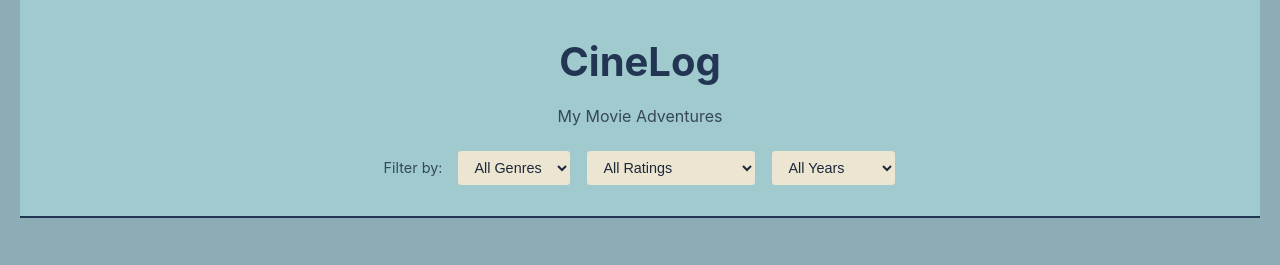
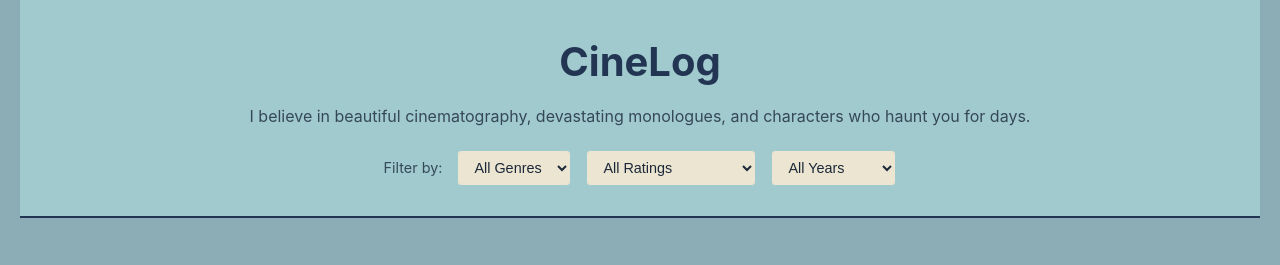
Before and after one commit to eneikyvai/cinelog, a plain HTML site: page index.html in a window 1280 px wide. Shown: the top 265 px of the page. Drawn offline with Linux system fonts and the light colour scheme.

Commit message:
Update index.html

```diff
--- a/index.html
+++ b/index.html
@@ -3,7 +3,7 @@
 <head>
     <meta charset="UTF-8">
     <meta name="viewport" content="width=device-width, initial-scale=1.0">
-    <title>My Cinematic Journey</title>
+    <title>Naqi's Cinematic Journey</title>
     <link rel="stylesheet" href="style.css">
 </head>
 <body>
@@ -11,7 +11,7 @@
         <header class="site-header">
             <div class="header-content">
                 <h1>CineLog</h1>
-                <p class="header-subtitle">My Movie Adventures</p>
+                <p class="header-subtitle">I believe in beautiful cinematography, devastating monologues, and characters who haunt you for days.</p>
             </div>
 
             <nav class="movie-filters">
```
